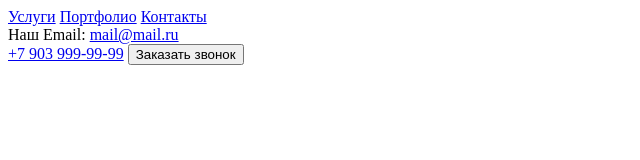
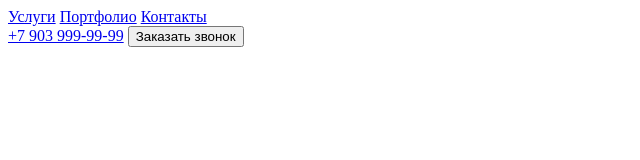
Before and after one commit to Akellamedeo/special-app, a plain HTML site: page index.html in a window 1280 px wide. Shown: the whole page, without its empty margins (0-640 px from the left). Drawn offline with Linux system fonts and the light colour scheme.

Commit message:
Email remote

```diff
--- a/index.html
+++ b/index.html
@@ -15,9 +15,6 @@
             <a href="#contacts">Контакты</a>
         </nav>
         <div>
-            Наш Email: <a href="mailto:mail@mail.ru">mail@mail.ru</a>
-        </div>
-        <div>
             <a href="tel:+79039999999">+7 903 999-99-99</a>
             <button>Заказать звонок</button>
         </div>
```
